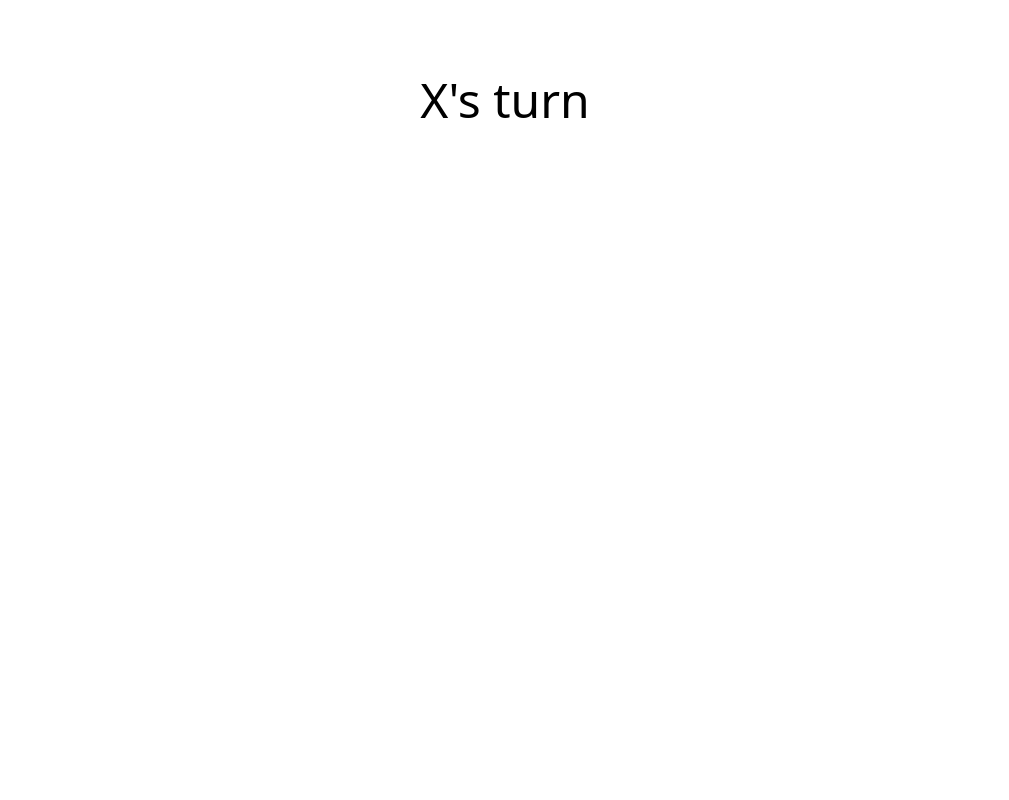
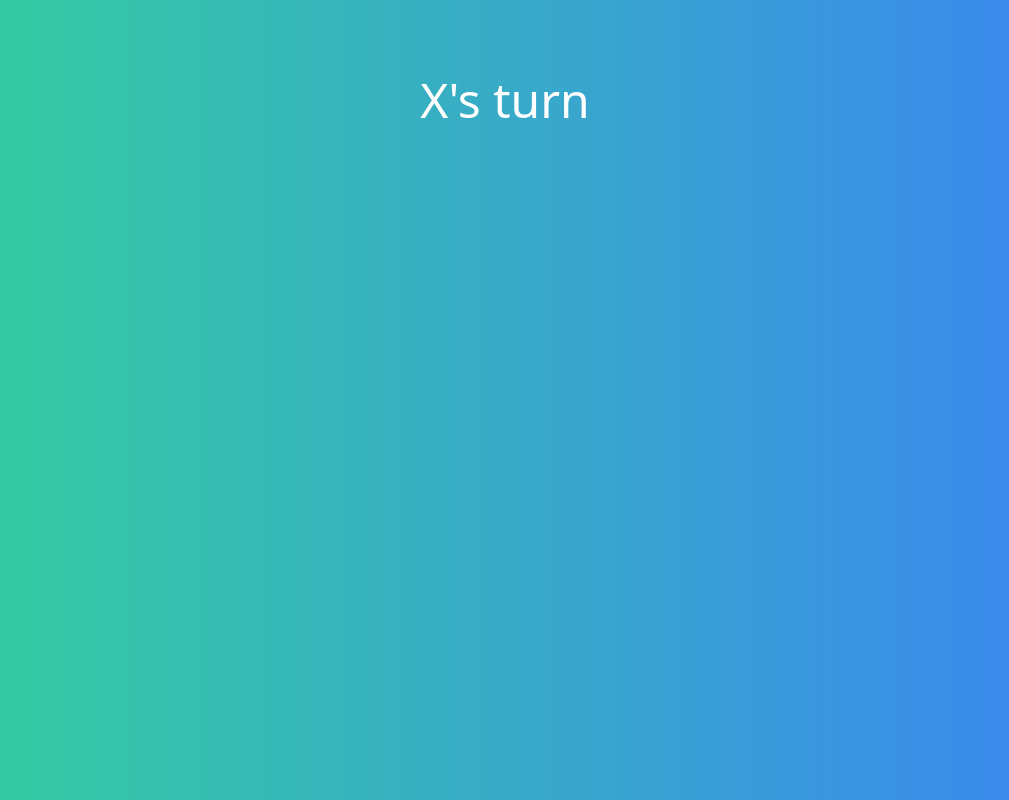
Before and after one commit to lertcz/HTML-JS, a React app: page tictactoe/public/index.html in a window 1280 px wide. Shown: the whole page, without its empty margins (135-1144 px from the left). Built offline with nearby package versions, Linux system fonts and the light colour scheme.

Commit message:
styled the app

```diff
--- a/tictactoe/public/index.html
+++ b/tictactoe/public/index.html
@@ -26,9 +26,9 @@
     -->
     <title>React App</title>
   </head>
-  <body>
+  <body class="bg-gradient-to-r from-green-400 to-blue-500">
     <noscript>You need to enable JavaScript to run this app.</noscript>
-    <div id="root"></div>
+    <div id="root" class="text-white"></div>
     <!--
       This HTML file is a template.
       If you open it directly in the browser, you will see an empty page.
```
